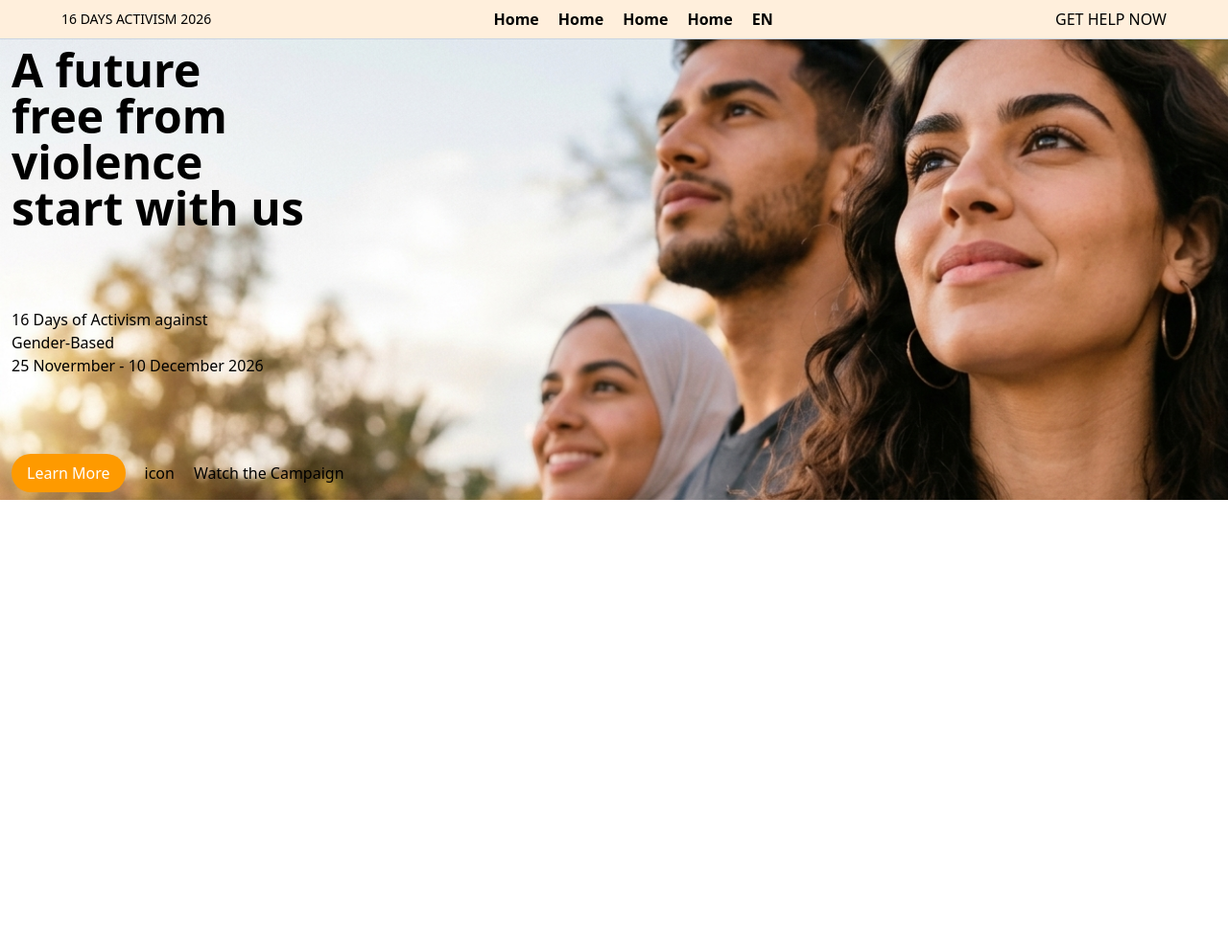
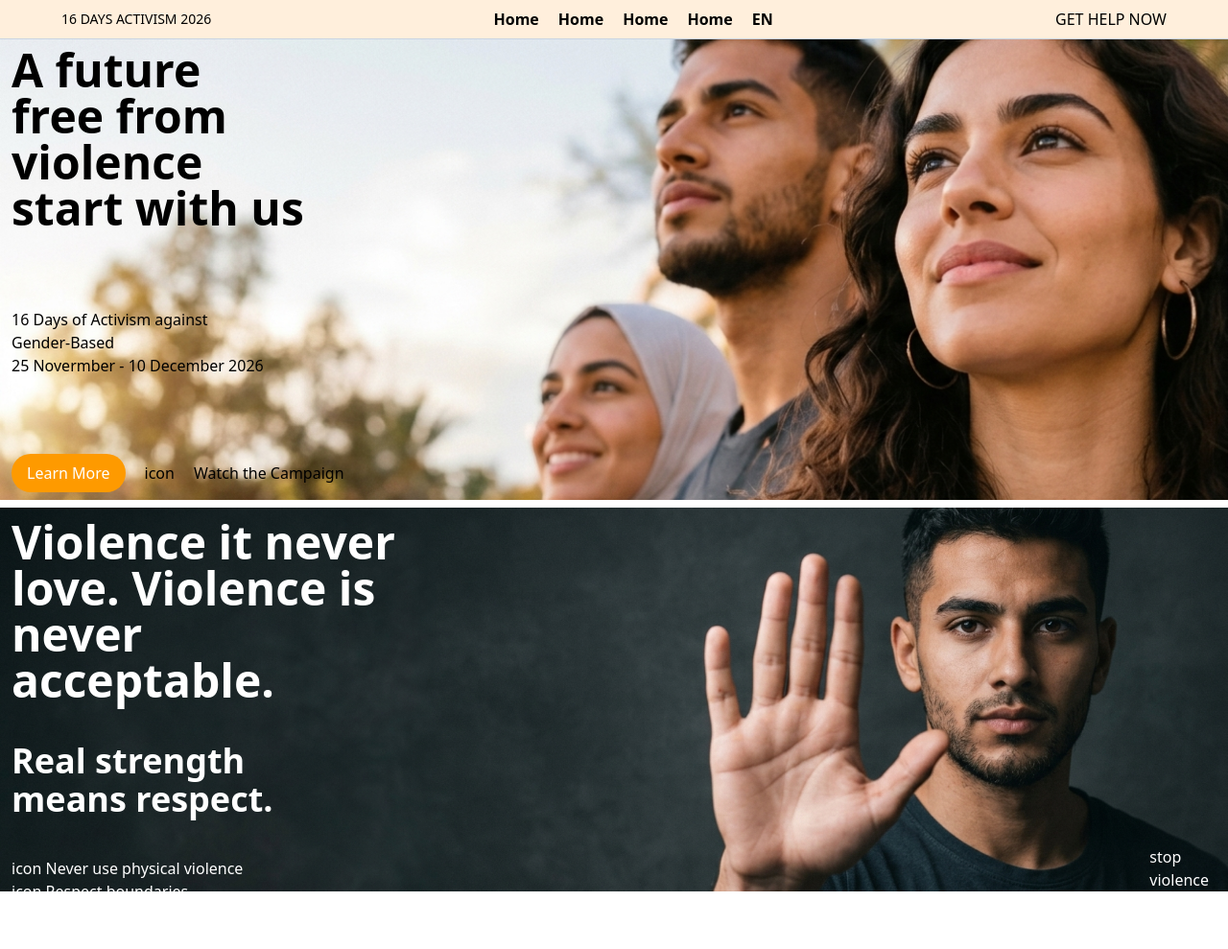
Before and after one commit to TahaSoumbate/TahaSoumbate.FinalProject, a website: page index.html in a window 1280 px wide. Shown: the whole page at 96% size. Before the commit the page ends 800 px from the top, so only its background shows below. Drawn offline with nearby package versions, Linux system fonts and the light colour scheme.

Commit message:
create stop violence section

```diff
--- a/index.html
+++ b/index.html
@@ -55,7 +55,23 @@
           </div>
         </div>
       </section>
-
+      <section
+        class="max-w-7xl mt-2 flex mx-auto relative md:h-[50vh] p-3 bg-[url(./public/image/Gemini_Generated_Image_582tf5582tf5582t.jfif)] h-full bg-size-[29rem] sm:bg-size-[48rem] lg:bg-cover bg-no-repeat bg-center">
+        <div class="text-white space-y-10 ">
+          <h2 class="text-5xl font-bold w-100">Violence it never love. Violence is never acceptable.</h2>
+          <p class="text-4xl font-bold w-70">Real strength means respect.</p>
+          <div class="">
+            <p><span>icon</span> Never use physical violence</p>
+            <p><span>icon</span> Respect boundaries</p>
+            <p><span>icon</span> Challenge harmful atittudes</p>
+            <p><span>icon</span> Be an ally</p>
+          </div>
+          <span class=" absolute bottom-0 right-5"
+            ><p>stop</p>
+            <p>violence</p></span
+          >
+        </div>
+      </section>
 
     </main>
   </body>
```
